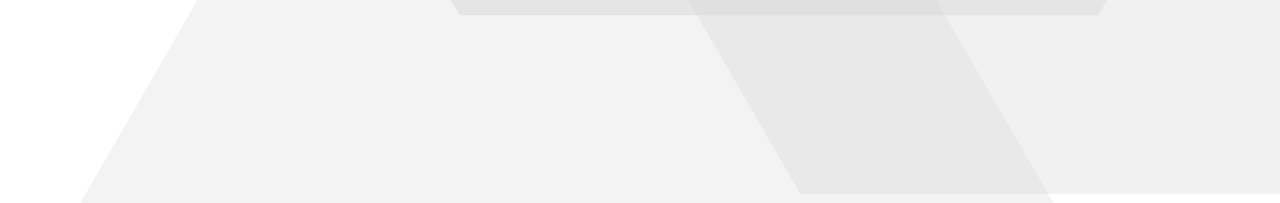
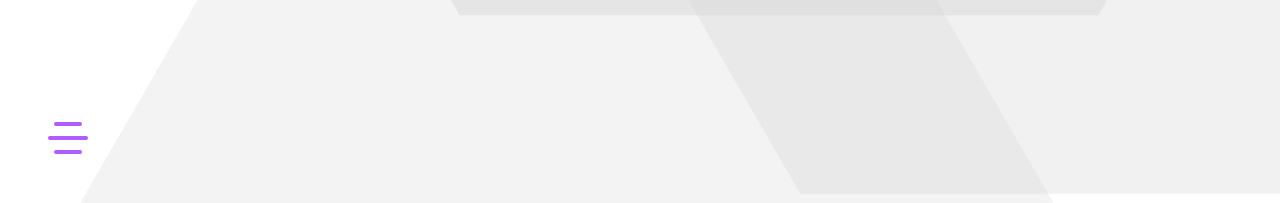
Before and after one commit to ruets/ruets, a React (Vite) app: page / in a window 1280 px wide. Shown: the part 594-797 px from the top of the page. Built offline with nearby package versions, Linux system fonts and the light colour scheme.

Commit message:
feat(navbar): add navbar

```diff
--- a/src/App/App.jsx
+++ b/src/App/App.jsx
@@ -1,10 +1,12 @@
 import { BrowserRouter, Routes, Route } from 'react-router-dom'
 import './App.scss'
+import Navbar from '../components/Navbar/Navbar.jsx'
 import Home from '../pages/Home/Home.jsx'
 
 function App() {
   return (
     <BrowserRouter>
+      <Navbar />
       <Routes>
         <Route path="/" element={<Home />} />
       </Routes>
--- /dev/null
+++ b/src/components/Navbar/Navbar.jsx
@@ -0,0 +1,46 @@
+import React from 'react';
+import { NavLink } from 'react-router-dom';
+import './Navbar.scss';
+
+class Navbar extends React.Component {
+  constructor(props) {
+    super(props);
+    this.state = { isChecked: false }; // Initialize checkbox state
+    console.log(this)
+  }
+
+  toggleCheckbox = () => { this.setState({ isChecked: !this.state.isChecked }) }
+
+  render() {
+    return (
+      <div className='navbar'>
+        <div className='navbar-toggle'>
+          <input type='checkbox' id='checkbox' checked={this.state.isChecked} onChange={this.toggleCheckbox}/>
+          <label for='checkbox' className='toggle'>
+            <div className='bars' id='bar1'/>
+            <div className='bars' id='bar2'/>
+            <div className='bars' id='bar3'/>
+          </label>
+        </div>
+
+        {this.state.isChecked && (
+          <nav>
+            <ul>
+              <li>
+                <NavLink to="/">
+                  <button>
+                    <link rel="stylesheet" href="https://fonts.googleapis.com/css2?family=Material+Symbols+Outlined:opsz,wght,FILL,GRAD@20..48,100..700,0..1,-50..200" />
+                    <span className="material-symbols-outlined icon">home</span>
+                    <span className="link-text">Accueil</span>
+                  </button>
+                </NavLink>
+              </li>
+            </ul>
+          </nav>
+        )}
+      </div>
+    );
+  }
+}
+
+export default Navbar;
--- /dev/null
+++ b/src/components/Navbar/Navbar.scss
@@ -0,0 +1,138 @@
+.navbar {
+
+  .navbar-toggle {
+    position: fixed;
+    z-index: 100;
+    left: 0;
+    bottom: 0;
+    padding: 3em;
+
+    .toggle {
+      position: relative;
+      width: 40px;
+      height: 40px;
+      cursor: pointer;
+      display: flex;
+      flex-direction: column;
+      align-items: center;
+      justify-content: center;
+      gap: 10px;
+      transition-duration: .5s;
+
+      .bars {
+        width: 100%;
+        height: 4px;
+        background-color: rgb(176, 92, 255);
+        border-radius: 4px;
+
+        &#bar2 {
+          transition-duration: .8s;
+        }
+
+        &#bar1,&#bar3 {
+          width: 70%;
+        }
+      }
+    }
+
+    #checkbox {
+      display: none;
+
+      &:checked {
+        + .toggle .bars {
+          position: absolute;
+          transition-duration: .5s;
+        }
+
+        + .toggle #bar2 {
+          transform: scaleX(0);
+          transition-duration: .5s;
+        }
+
+        + .toggle #bar1 {
+          width: 100%;
+          transform: rotate(45deg);
+          transition-duration: .5s;
+        }
+
+        + .toggle #bar3 {
+          width: 100%;
+          transform: rotate(-45deg);
+          transition-duration: .5s;
+        }
+
+        + .toggle {
+          transition-duration: .5s;
+          transform: rotate(180deg);
+        }
+      }
+    }
+  }
+
+  nav {
+    position: fixed;
+    z-index: 99;
+    left: 0;
+    top:0;
+    bottom: 0;
+    padding: 1rem 0;
+    display: flex;
+    justify-content: center;
+    align-items: center;
+
+    ul {
+      list-style-type: none;
+      display: flex;
+      flex-direction: column;
+      gap: 2em;
+    }
+
+    button {
+      width: auto;
+      padding: 1rem;
+
+      display: flex;
+      justify-content: baseline;
+      align-items: center;
+      gap: 1em;
+
+      .link-text {
+        display: none;
+        font-size: 0;
+      }
+
+      &:hover {
+        .link-text {
+          display: unset;
+          font-size: unset;
+        }
+      }
+    }
+
+    .active button {
+      background: linear-gradient(
+        82.3deg,
+        rgba(150, 93, 233, 1) 10.8%,
+        rgba(99, 88, 238, 1) 94.3%
+      );
+    }
+
+      @media (max-width: 768px) {
+        // full screen
+        position: fixed;
+        top: 0;
+        left: 0;
+        right: 0;
+        bottom: 0;
+        background: rgba(0, 0, 0, 0.9);
+
+        button .link-text {
+          display: unset;
+          font-size: unset;
+        }
+      }
+
+
+    // display: none;
+  }
+}
```
